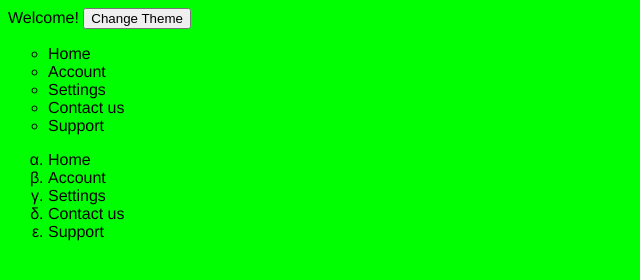
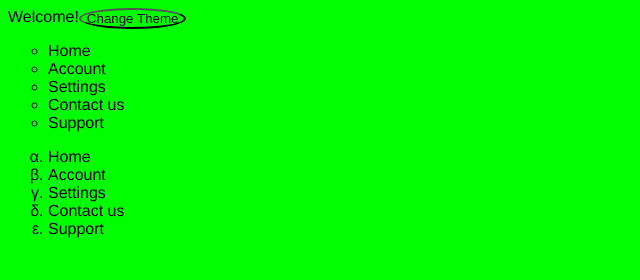
Before and after one commit to Tejasree-Taluri/csc_436_week1, a plain HTML site: page index.html in a window 1280 px wide. Shown: the whole page, without its empty margins (0-640 px from the left). Drawn offline with Linux system fonts and the light colour scheme.

Commit message:
button design

```diff
--- a/main.css
+++ b/main.css
@@ -38,6 +38,8 @@ ol{
     --fontColor:var(--green);
 }
 .btn-changeTheme{
-    align-content:end;
-    --bg:var(--green);
+    color:#000000;
+    position:absolute;
+    background-color: #00FF00;
+    border-radius: 75%;
 }
```
